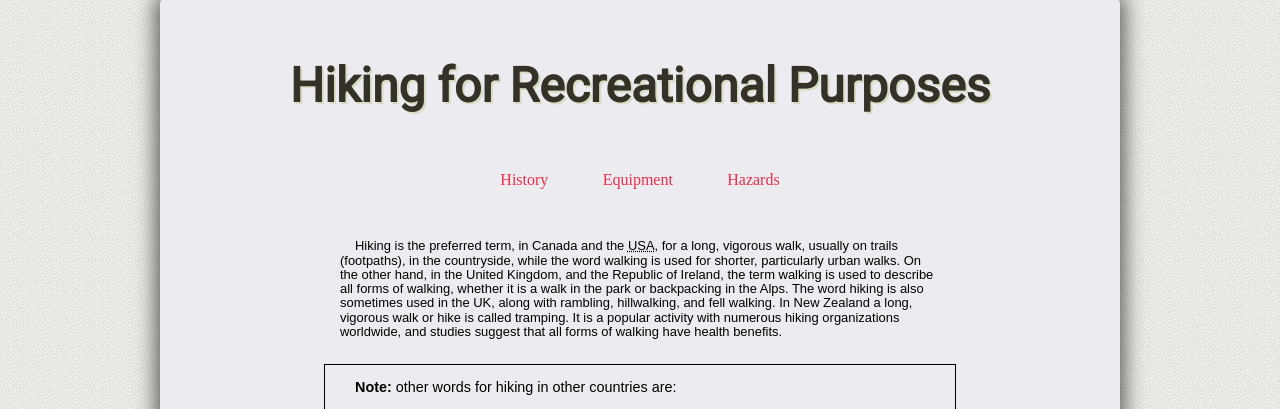
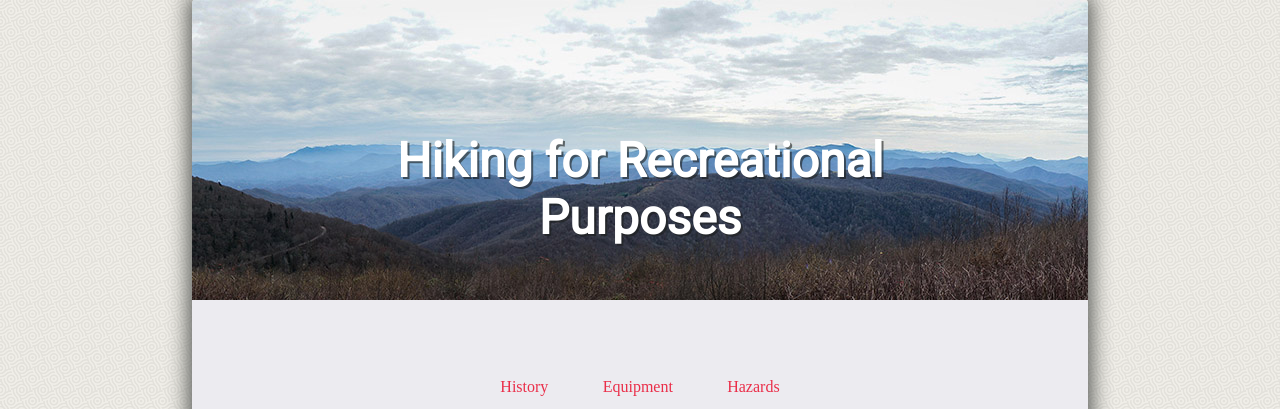
Before and after one commit to webbpaul/dws1, a plain HTML site: page project3/index.html in a window 1280 px wide. Shown: the top 409 px of the page. Drawn offline with Linux system fonts and the light colour scheme.

Commit message:
Added header image
Added header image

```diff
--- a/project3/css/main.css
+++ b/project3/css/main.css
@@ -1,11 +1,14 @@
 /* Main Styles */
 #mainheader {
 	text-align: center;
-	padding: 25px;
+	padding: 100px;
 	font-family: 'Roboto', sans-serif;
 	font-size: 1.5em;
-	color: #353129;
-	text-shadow: 2px 2px rgba(193, 206, 150, 0.5);
+	color: #fff;
+	text-shadow: 2px 2px rgba(27, 28, 27, 0.6);
+	background-image: url("../images/header.jpg"); /*Photo of unaka mountain taken by me*/
+	background-repeat: no-repeat;
+	background-position: top left;
 }
 
 ol {
@@ -93,7 +96,7 @@ ul {
 #page {
  	margin-right: auto;
  	margin-left: auto;
-	width: 75%;
+	width: 70%;
 	background-color: #ECEBF0;
 	border-radius: .2%;
 	box-shadow: 0px 0px 20px 5px #61635F;
```
Also changed, not shown: project3/images/header.jpg (added).
